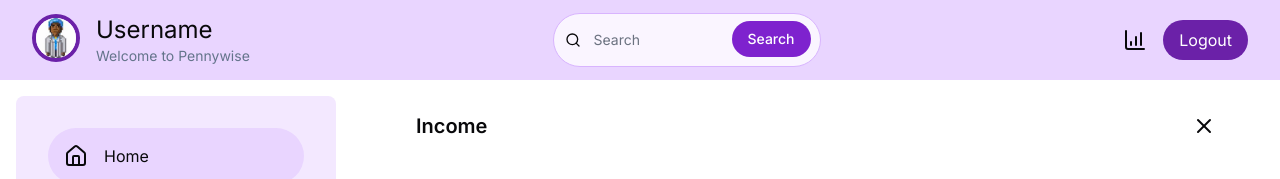
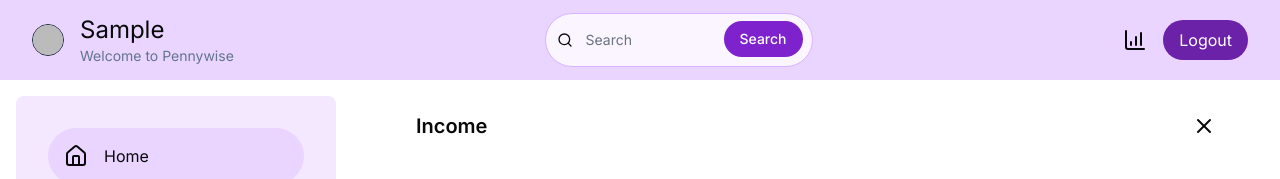
Before and after one commit to kofiad/pennywise, a Next.js app: page /dashboard/income in a window 1280 px wide. Shown: the top 179 px of the page. Built offline with nearby package versions, Linux system fonts and the light colour scheme; no server answers; the database is empty; sample sign-in values are in the browser's storage.

Commit message:
Refactor Header component to update user profile display and add sign-out functionality

```diff
--- a/components/Dashboard/Header.jsx
+++ b/components/Dashboard/Header.jsx
@@ -1,15 +1,53 @@
+"use client"
 import { ChartColumnIncreasing } from 'lucide-react'
 import Image from 'next/image'
 import SearchInput from './SearchInput'
-
+import { useSession } from 'next-auth/react';
+import { useEffect, useState } from 'react';
+import { useRouter } from 'next/navigation';
+import generateInitials from '@/lib/generateInitials';
+import Loading from '@/app/loading';
 
 export default function Header() {
+
+  const { data: session, status } = useSession();
+  const [loggingOut, setLoggingOut] = useState(false);
+  const router = useRouter();
+
+  useEffect(() => {
+    if (status === 'unauthenticated') {
+      router.push('/login');
+    }
+  }, [status, router]);
+
+  const handleSignOut = async () => {
+    setLoggingOut(true);
+    await signOut();
+  };
+
+  const username = session?.user?.name.split(" ")[0];
+  const initials = generateInitials(session?.user?.name);
+
+  if (status === 'loading' || loggingOut) {
+    return <Loading />;
+  }
+
+  if (status === 'unauthenticated') {
+    return null;
+  }
+
   return (
     <div className="bg-purple-200 flex items-center justify-between p-8 h-20 ">
       <div className="flex gap-4">
-        <Image src="/user.png" alt="user_image"  width={200} height={200} className='rounded-full w-12 h-12 border-4 border-purple-800'/>
+      <button>
+            {session.user?.image ? (
+              <Image src={session.user?.image} alt='User Image' width={96} height={96} className='rounded-full w-8 h-8 border border-slate-800'/>
+            ) : (
+              <div className='flex items-center justify-center rounded-full w-8 h-8 border border-slate-800 bg-white'>{initials}</div>
+            )}
+          </button>
         <div className="flex flex-col hidden md:block">
-          <h1 className="text-2xl">Username</h1>
+          <h1 className="text-2xl">{username}</h1>
           <p className="text-sm text-slate-500">Welcome to Pennywise</p>
         </div>
       </div>
@@ -18,7 +56,7 @@ export default function Header() {
       </div>
       <div className="flex gap-4 items-center justify-center">
         <ChartColumnIncreasing className="hidden md:block"/>
-        <button className="bg-purple-800 text-white p-4 py-2 rounded-full">
+        <button className="bg-purple-800 text-white p-4 py-2 rounded-full" onClick={handleSignOut}>
           Logout
         </button>
       </div>
```
